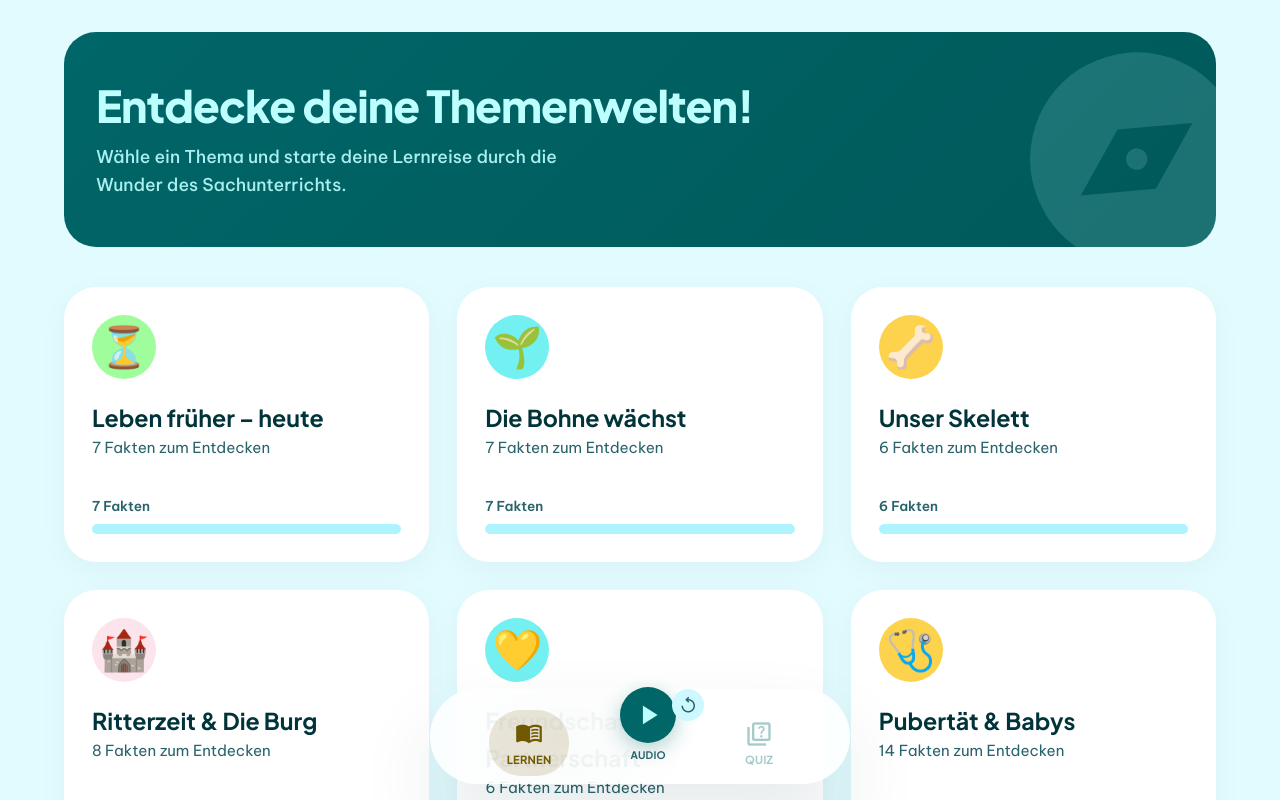
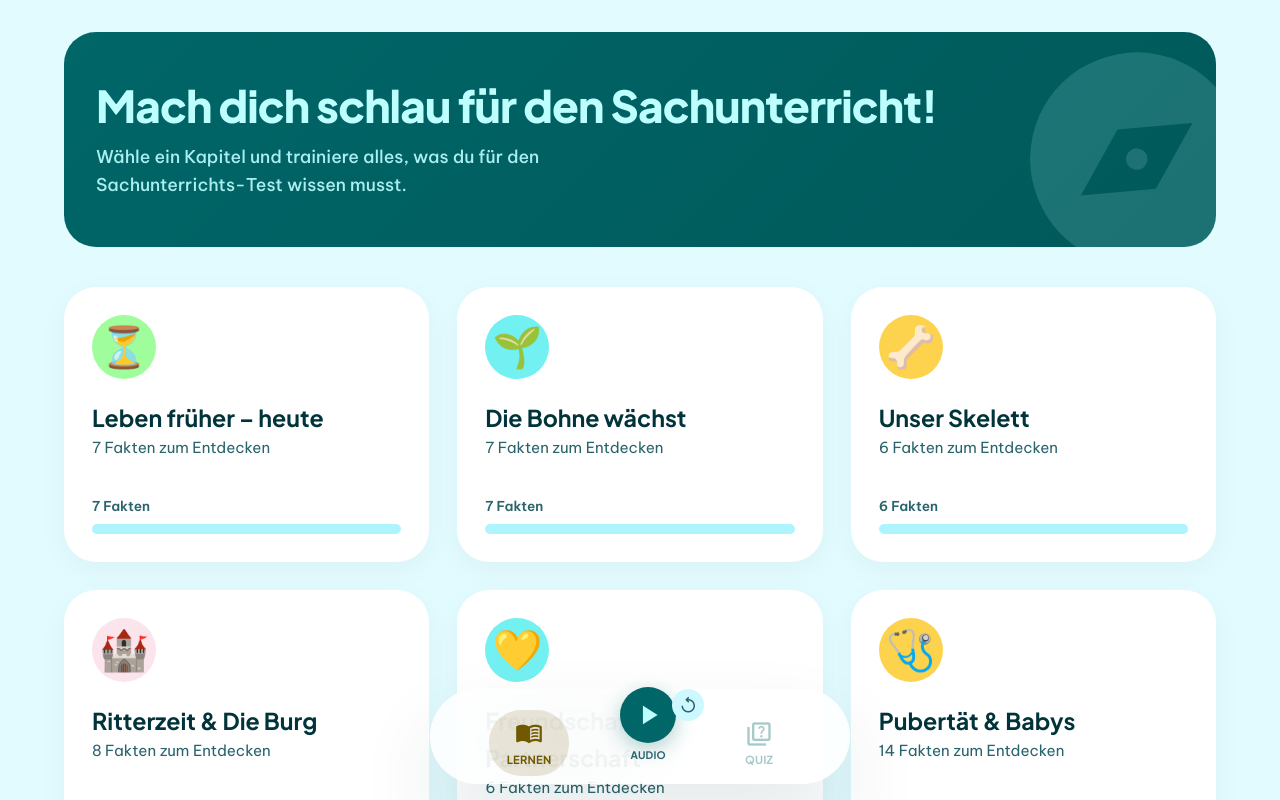
Before and after one commit to andischwaiger87-oss/sachunterricht, a React app: page / in a window 1280 px wide. Shown: the top 800 px of the page. Built offline with nearby package versions, Linux system fonts and the light colour scheme; the HTML template or start-up script is replaced by a standard one.

Commit message:
Finales, sicheres Setup

```diff
--- a/src/components/Dashboard.jsx
+++ b/src/components/Dashboard.jsx
@@ -17,11 +17,11 @@ function Dashboard({ topics, onSelectTopic, mode }) {
       {/* Hero */}
       <section className="hero-section">
         <h1>
-          {mode === 'lernen' ? 'Entdecke deine Themenwelten!' : 'Bereit für das Quiz?'}
+          {mode === 'lernen' ? 'Mach dich schlau für den Sachunterricht!' : 'Bereit für das Quiz?'}
         </h1>
         <p>
           {mode === 'lernen'
-            ? 'Wähle ein Thema und starte deine Lernreise durch die Wunder des Sachunterrichts.'
+            ? 'Wähle ein Kapitel und trainiere alles, was du für den Sachunterrichts-Test wissen musst.'
             : 'Teste dein Wissen und beantworte spannende Fragen zu jedem Thema!'}
         </p>
         <div className="hero-bg-icon">
```
